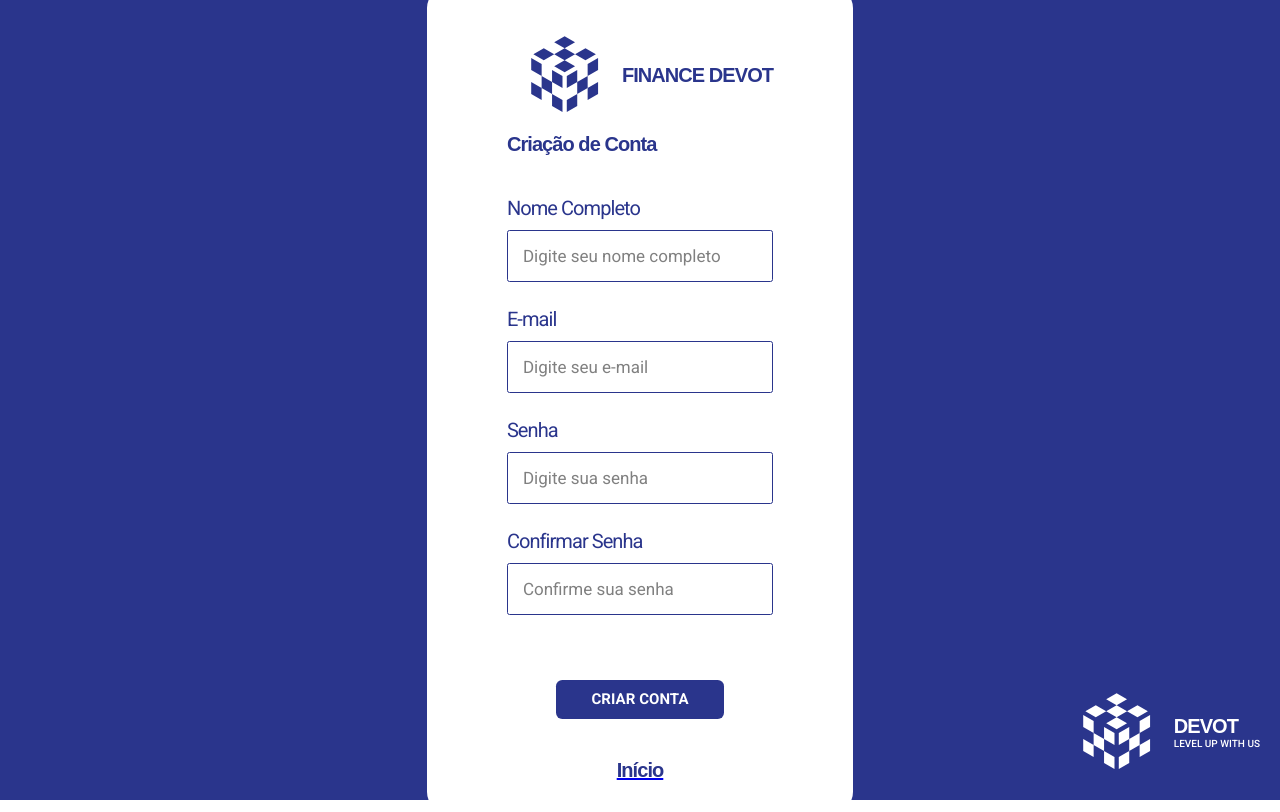
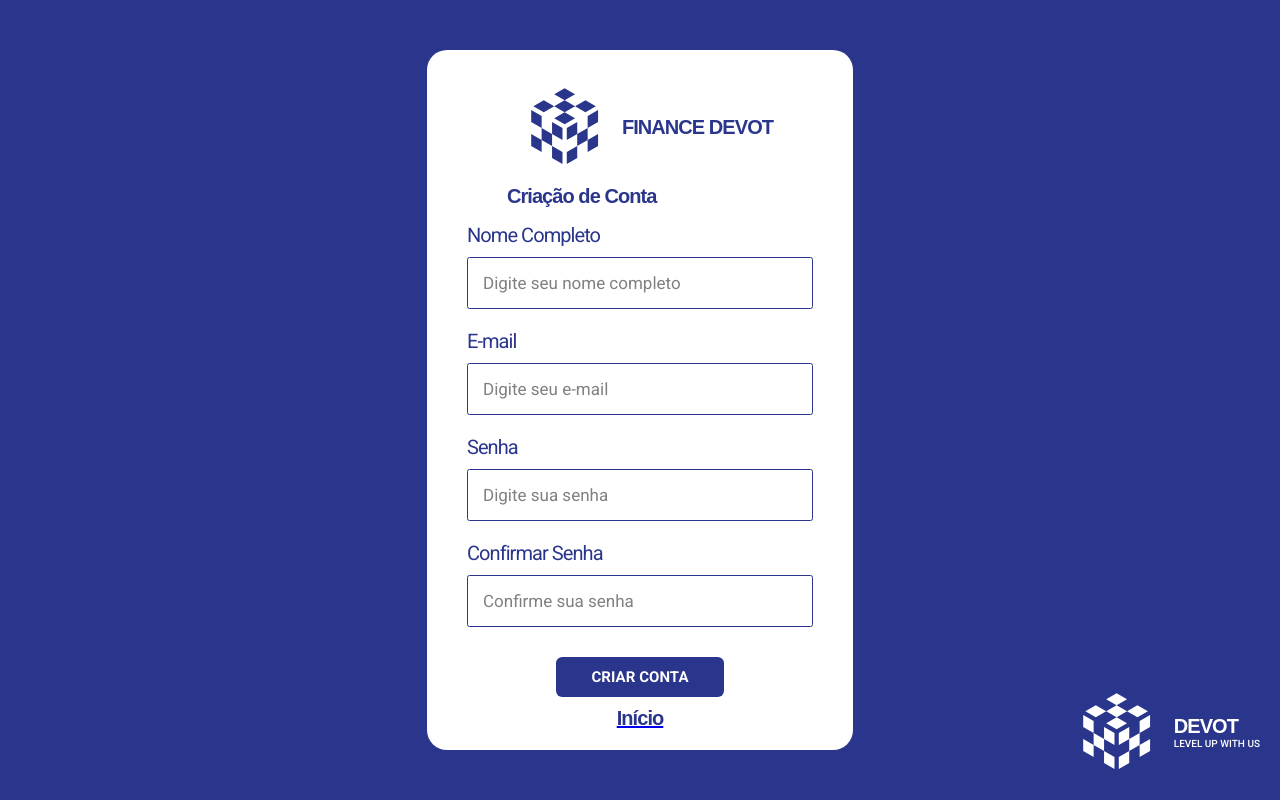
Before and after one commit to devot-academy/devot-finance-web, a Next.js app: page /createAccount in a window 1280 px wide. Built offline with nearby package versions, Linux system fonts and the light colour scheme; a web font is replaced by a local one.

Commit message:
fix: size adjustment

```diff
--- a/src/components/templates/createAccount/styles.ts
+++ b/src/components/templates/createAccount/styles.ts
@@ -12,7 +12,7 @@ export const Container = styled.div`
 
 export const FormContent = styled.div`
   border-radius: 2rem;
-  padding: 3rem 8rem;
+  padding: 2rem 8rem;
   background-color: ${({ theme }) => theme.COLORS.BACKGROUND};
   display: flex;
   flex-direction: column;
@@ -28,12 +28,12 @@ export const FinanceLogoContent = styled.div`
 `
 
 export const Title = styled.div`
-  margin-bottom: 4rem;
+  margin-bottom: 1.5rem;
   width: 100%;
 `
 
 export const Form = styled.div`
-  width: 100%;
+  width: 130%;
   display: flex;
   flex-direction: column;
   align-items: flex-start;
@@ -45,7 +45,7 @@ export const Label = styled.div`
 `
 
 export const ButtonContent = styled.div`
-  margin: 4rem auto;
+  margin: 1rem auto;
 `
 
 export const CreateAccountContent = styled.div`
@@ -71,5 +71,5 @@ export const LogoTextContent = styled.div`
 
 export const InputContent = styled.div`
   width: 100%;
-  margin-bottom: 1rem;
+  margin-bottom: 0.5rem;
 `
--- a/src/components/templates/login/styles.ts
+++ b/src/components/templates/login/styles.ts
@@ -33,7 +33,7 @@ export const Title = styled.div`
 `
 
 export const Form = styled.div`
-  width: 100%;
+  width: 130%;
   display: flex;
   flex-direction: column;
   align-items: flex-start;
@@ -52,7 +52,7 @@ export const CreateAccountContent = styled.div`
   width: 100%;
   display: flex;
   flex-direction: row;
-  justify-content: center;
+  justify-content: space-around;
 `
 
 export const LogoContent = styled.div`
```
